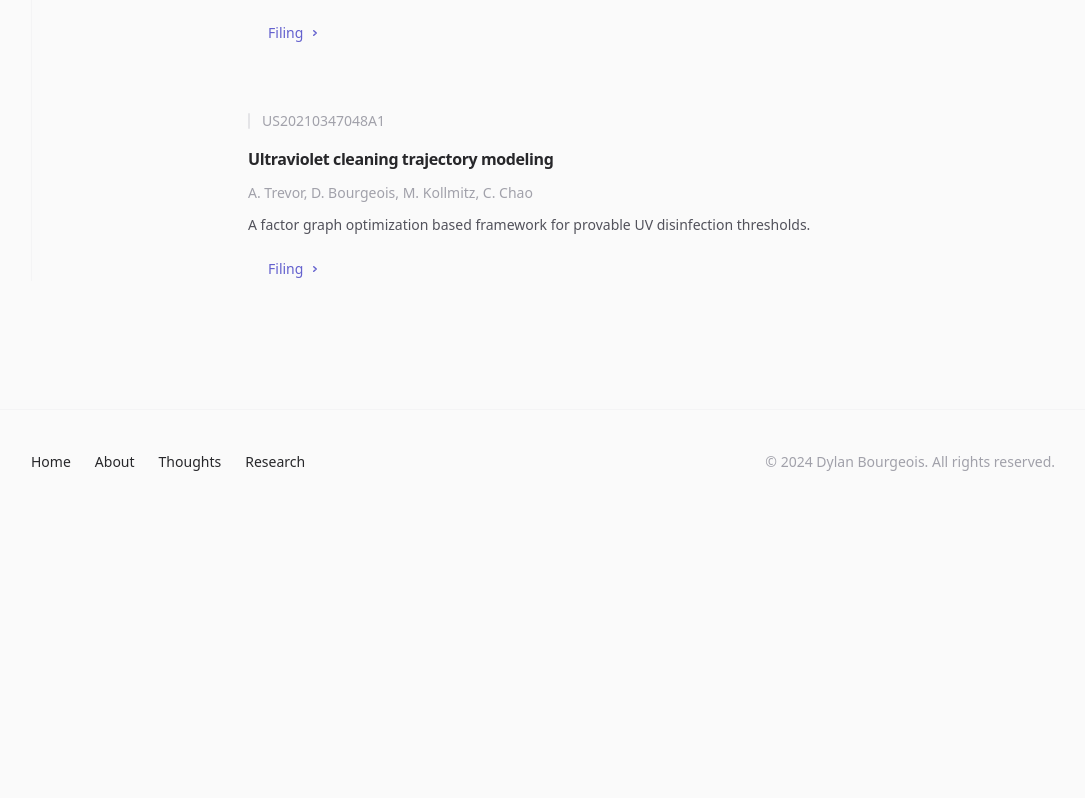
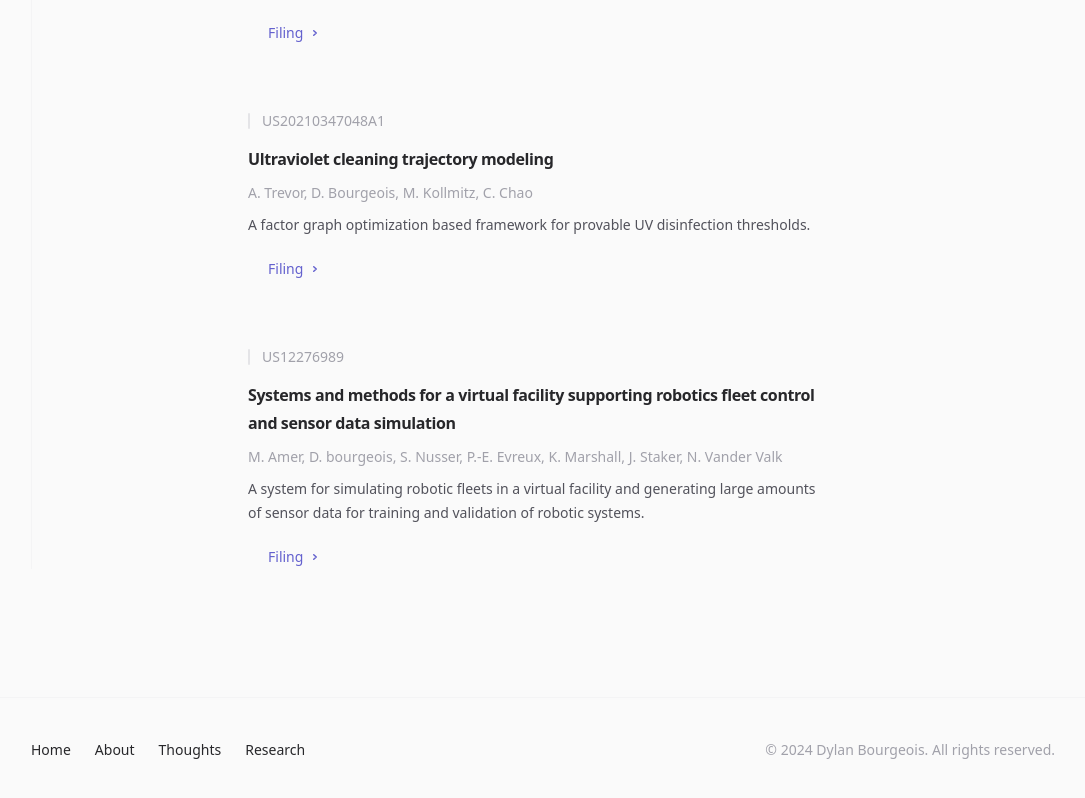
Before and after one commit to dtsbourg/homepage, a Next.js app: page /research in a window 1280 px wide. Shown: the part 2887-3685 px from the top of the page, without its empty margins (97-1182 px from the left). Before the commit the page ends 3425 px from the top, so only its background shows below. Built offline with nearby package versions, Linux system fonts and the light colour scheme; no server answers.

Commit message:
add patent

```diff
--- a/src/app/research/page.tsx
+++ b/src/app/research/page.tsx
@@ -202,6 +202,18 @@ export default function Speaking() {
               },
             ]}
           />
+                    <Publication
+            title="Systems and methods for a virtual facility supporting robotics fleet control and sensor data simulation"
+            description="A system for simulating robotic fleets in a virtual facility and generating large amounts of sensor data for training and validation of robotic systems."
+            authors="M. Amer, D. bourgeois, S. Nusser, P.-E. Evreux, K. Marshall, J. Staker, N. Vander Valk"
+            event="US12276989"
+            ctas={[
+              {
+                title: 'Filing',
+                href: 'https://www.freepatentsonline.com/12276989.html',
+              },
+            ]}
+          />
         </ResearchSection>
       </div>
     </SimpleLayout>
```
